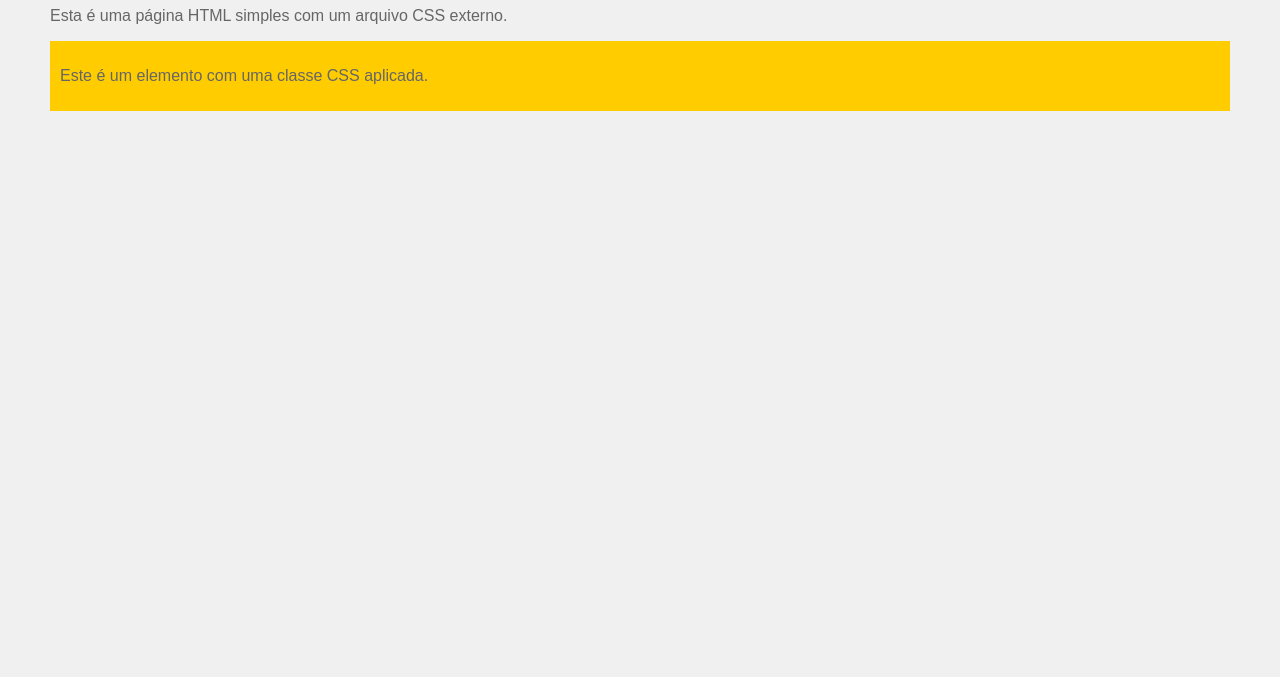
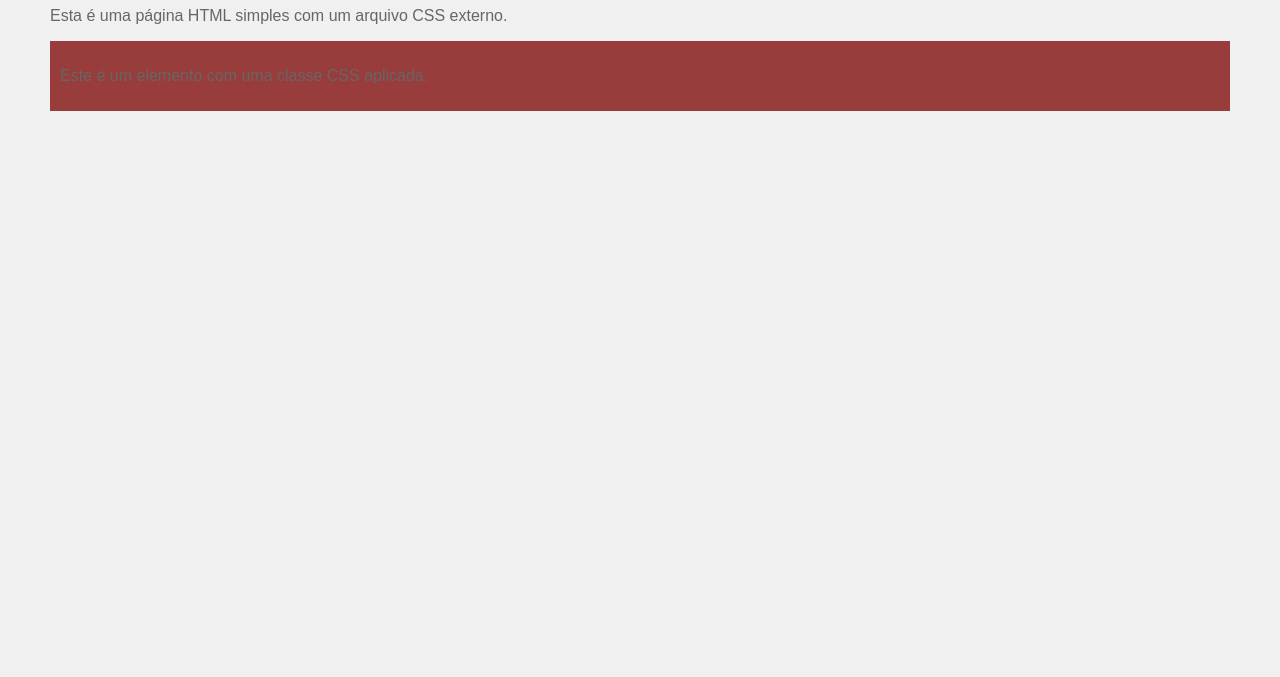
Before and after one commit to nsfmadu/pghtml, a plain HTML site: page index.html in a window 1280 px wide. Shown: the part 123-800 px from the top of the page. Drawn offline with Linux system fonts and the light colour scheme.

Commit message:
Update style.css

```diff
--- a/style.css
+++ b/style.css
@@ -11,6 +11,6 @@ p {
 color: #666;
 }
 .destaque {
-background-color: #ffcc00;
+background-color: #993c3c;
 padding: 10px;
 }
```
